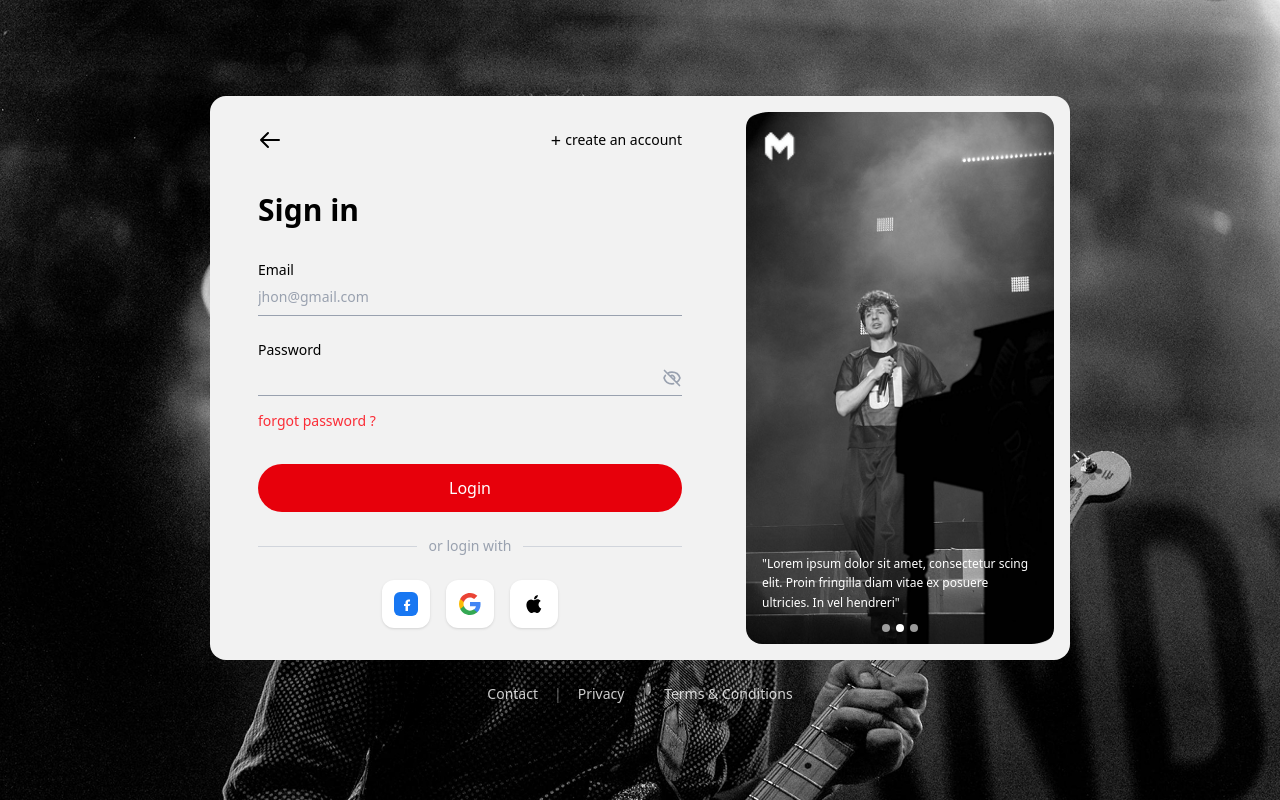
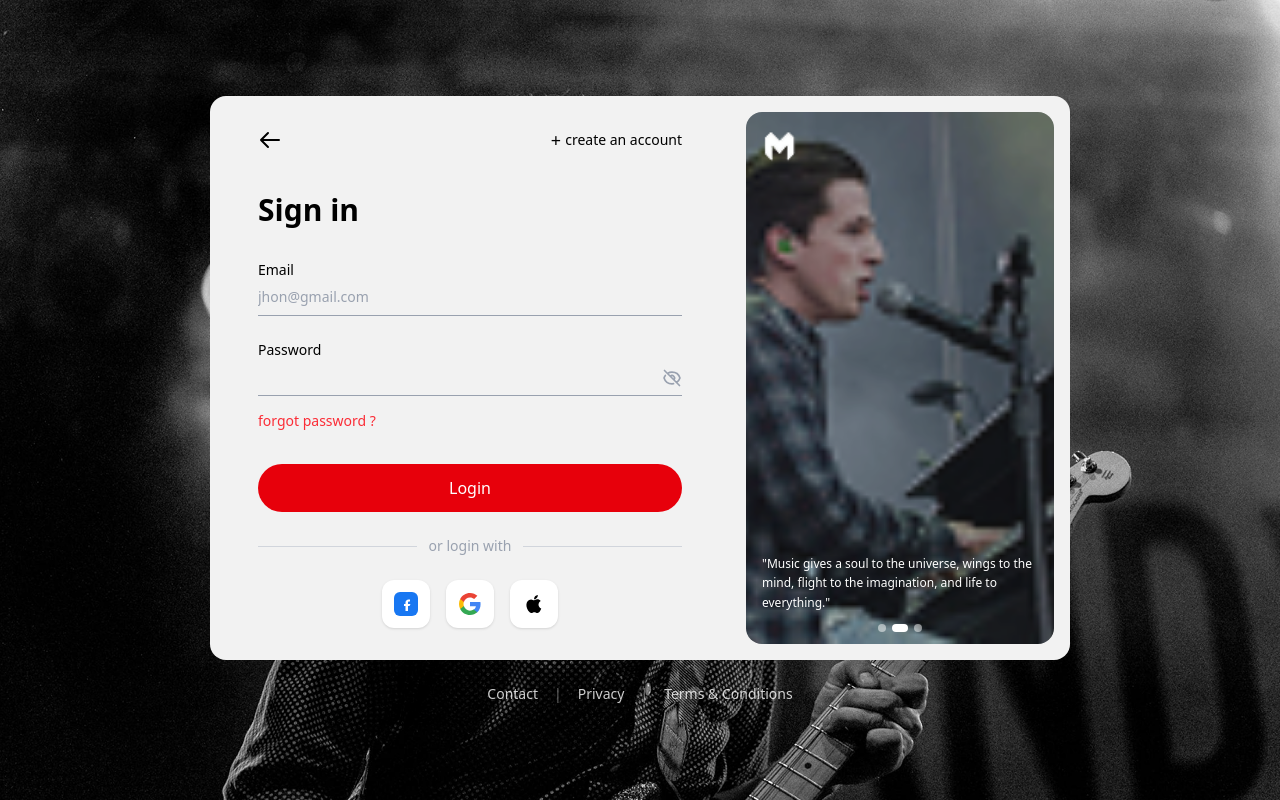
Before and after one commit to Forge25/artist-booking-customer-ui, a React (Vite) app: page /login in a window 1280 px wide. Built offline with nearby package versions, Linux system fonts and the light colour scheme.

Commit message:
update authcard and  model bg blur effect

```diff
--- a/src/App.tsx
+++ b/src/App.tsx
@@ -11,7 +11,7 @@ function App() {
       <Route path="/artist/:id" element={<ArtistProfilePage />} />
       <Route path="/login" element={<LoginPage />} />
       <Route path="/signup" element={<SignUpPage />} />
-      <Route path="*" element={<Navigate to="/home" replace />} />
+      <Route path="*" element={<Navigate to="/login" replace />} />
     </Routes>
   )
 }
--- a/src/components/AuthCard.tsx
+++ b/src/components/AuthCard.tsx
@@ -1,10 +1,34 @@
-import { type ReactNode } from 'react'
+import { type ReactNode, useEffect, useState } from 'react'
 
 interface AuthCardProps {
   children: ReactNode
 }
 
+const slides = [
+  {
+    image: '/person.png',
+    quote: '"Lorem ipsum dolor sit amet, consectetur scing elit. Proin fringilla diam vitae ex posuere ultricies. In vel hendreri"',
+  },
+  {
+    image: '/artist-2.png',
+    quote: '"Music gives a soul to the universe, wings to the mind, flight to the imagination, and life to everything."',
+  },
+  {
+    image: '/artist-3.png',
+    quote: '"Where words fail, music speaks. Every stage is a new story waiting to be told and felt."',
+  },
+]
+
 export default function AuthCard({ children }: AuthCardProps) {
+  const [current, setCurrent] = useState(0)
+
+  useEffect(() => {
+    const timer = setInterval(() => {
+      setCurrent(prev => (prev + 1) % slides.length)
+    }, 5000)
+    return () => clearInterval(timer)
+  }, [])
+
   return (
     <div
       className="min-h-screen w-full bg-cover bg-center bg-no-repeat flex flex-col items-center justify-center relative"
@@ -21,27 +45,49 @@ export default function AuthCard({ children }: AuthCardProps) {
         {/* Right: Image card */}
         <div className="w-[340px] p-4 flex-shrink-0">
           <div className="relative w-full h-full rounded-2xl overflow-hidden">
-            <img
-              src="/person.png"
-              alt="Artist on stage"
-              className="w-full h-full object-cover"
-            />
+
+            {/* Slides */}
+            {slides.map((slide, i) => (
+              <div
+                key={i}
+                className="absolute inset-0 transition-opacity duration-700"
+                style={{ opacity: current === i ? 1 : 0 }}
+              >
+                <img
+                  src={slide.image}
+                  alt=""
+                  className="w-full h-full object-cover"
+                />
+                {/* Dark overlay for readability */}
+                <div className="absolute inset-0 bg-black/30" />
+
+                {/* Quote overlay */}
+                <div className="absolute bottom-8 left-0 right-0 px-4">
+                  <p className="text-white text-xs leading-relaxed transition-opacity duration-500">
+                    {slide.quote}
+                  </p>
+                </div>
+              </div>
+            ))}
+
             {/* Logo */}
-            <div className="absolute top-4 left-4">
+            <div className="absolute top-4 left-4 z-10">
               <img src="/logo-light.png" alt="Logo" className="h-9 w-auto" />
             </div>
-            {/* Quote overlay */}
-            <div className="absolute bottom-8 left-0 right-0 px-4">
-              <p className="text-white text-xs leading-relaxed">
-                "Lorem ipsum dolor sit amet, consectetur scing elit. Proin fringilla diam vitae ex posuere ultricies. In vel hendreri"
-              </p>
+
+            {/* Dots indicator */}
+            <div className="absolute bottom-3 left-0 right-0 flex items-center justify-center gap-1.5 z-10">
+              {slides.map((_, i) => (
+                <button
+                  key={i}
+                  onClick={() => setCurrent(i)}
+                  className={`rounded-full transition-all duration-300 ${
+                    current === i ? 'w-4 h-2 bg-white' : 'w-2 h-2 bg-white opacity-50'
+                  }`}
+                />
+              ))}
             </div>
-            {/* Dots indicator */}
-            <div className="absolute bottom-3 left-0 right-0 flex items-center justify-center gap-1.5">
-              <span className="w-2 h-2 rounded-full bg-white opacity-60" />
-              <span className="w-2 h-2 rounded-full bg-white" />
-              <span className="w-2 h-2 rounded-full bg-white opacity-60" />
-            </div>
+
           </div>
         </div>
       </div>
--- a/src/components/booking/BookingModal.tsx
+++ b/src/components/booking/BookingModal.tsx
@@ -178,9 +178,11 @@ function Step2({ onPrev, onContinue }: { onPrev: () => void; onContinue: () => v
       {/* Location inputs */}
       <div className="flex items-center gap-3 mb-4">
         <span className="text-sm text-gray-600 font-medium w-16 flex-shrink-0">Location</span>
-        <div className="border border-gray-200 bg-white rounded-xl px-3 py-2 flex items-center gap-2">
-          <span className="text-sm text-gray-700">{city}</span>
-          <svg className="w-4 h-4 text-gray-400" fill="none" viewBox="0 0 24 24" stroke="currentColor" strokeWidth={2}>
+        <div className="relative border border-gray-200 bg-white rounded-xl px-3 py-2 flex items-center gap-2">
+          <select value={city} onChange={e => setCity(e.target.value)} className="text-sm text-gray-700 outline-none bg-transparent appearance-none pr-5 cursor-pointer">
+            {['Colombo','Kandy','Galle','Negombo','Matara'].map(c => <option key={c}>{c}</option>)}
+          </select>
+          <svg className="w-4 h-4 text-gray-400 pointer-events-none absolute right-2" fill="none" viewBox="0 0 24 24" stroke="currentColor" strokeWidth={2}>
             <path strokeLinecap="round" strokeLinejoin="round" d="M19 9l-7 7-7-7" />
           </svg>
         </div>
@@ -397,7 +399,7 @@ export default function BookingModal({ onClose }: BookingModalProps) {
   return (
     <div className="fixed inset-0 z-50 flex items-center justify-center">
       {/* Blur overlay */}
-      <div className="absolute inset-0 bg-black/30 backdrop-blur-sm" onClick={onClose} />
+      <div className="absolute inset-0 bg-red-900/20 backdrop-blur-sm" onClick={onClose} />
 
       <div className="relative bg-[#f2f2f2] rounded-2xl flex w-[880px] max-w-[95vw] overflow-hidden shadow-2xl min-h-[500px]">
 
--- a/src/components/home/FilterModal.tsx
+++ b/src/components/home/FilterModal.tsx
@@ -26,7 +26,7 @@ export default function FilterModal({ onClose }: FilterModalProps) {
   return (
     <div className="fixed inset-0 z-50 flex items-center justify-center">
       {/* Backdrop */}
-      <div className="absolute inset-0 bg-black/30 backdrop-blur-sm" onClick={onClose} />
+      <div className="absolute inset-0 bg-red-900/20 backdrop-blur-sm" onClick={onClose} />
 
       {/* Modal */}
       <div className="relative bg-[#f0f0f5] rounded-2xl w-[480px] max-w-[95vw] shadow-2xl overflow-hidden">
```
